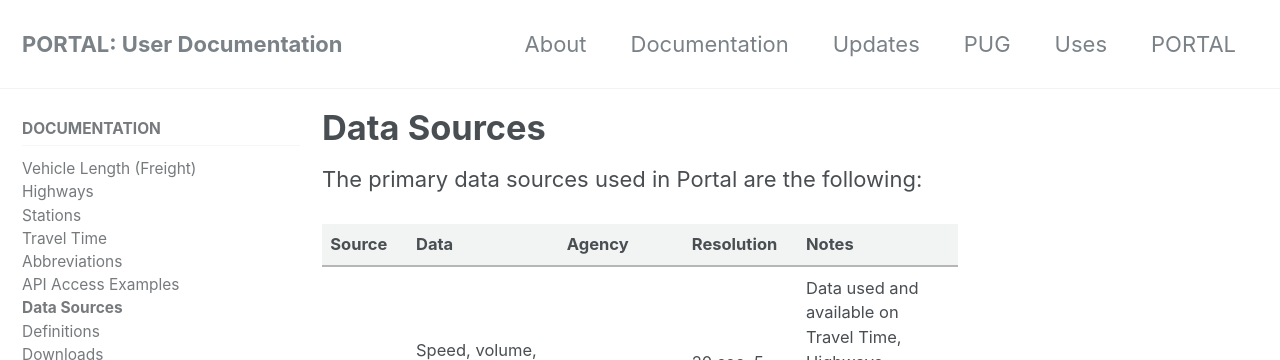
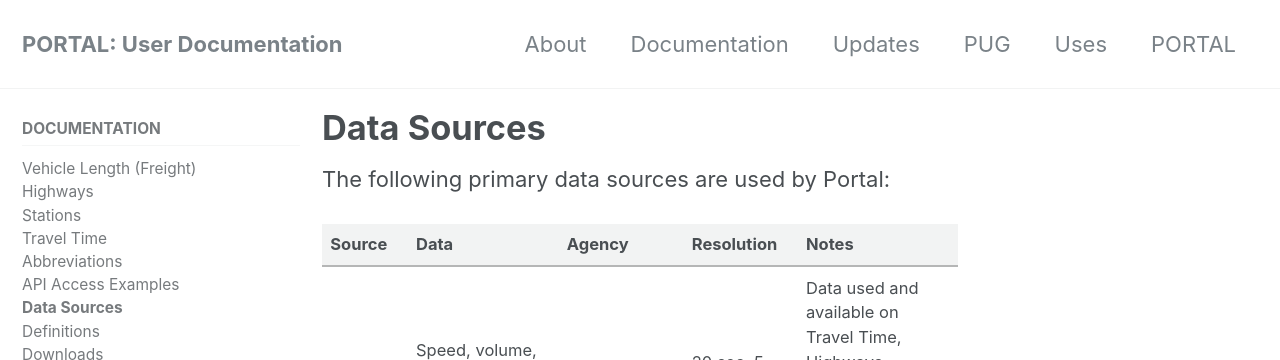
Before and after one commit to adus/portal-documentation, a Jekyll site: the page built from _documents/datasources.md, in a window 1280 px wide and 900 px high. Shown: the top 360 px of the window. Built offline with Jekyll 4.4.1, drawn with Linux system fonts in a browser that asks for light colours; nearby versions of some CDN libraries; some of the changed text lies outside the part shown.

Commit message:
Minor changes
Last Updated line added, clarified primary sources line.

```diff
--- a/_documents/datasources.md
+++ b/_documents/datasources.md
@@ -2,7 +2,7 @@
 title: "Data Sources"
 ---
 
-The primary data sources used in Portal are the following:
+The following primary data sources are used by Portal:
 
 | Source | Data | Agency | Resolution | Notes |
 | :----- | :--- | :----- | :--------- | :---- |
```
Also changed, not shown: other parts of _documents/datasources.md (+2 -0 lines).
